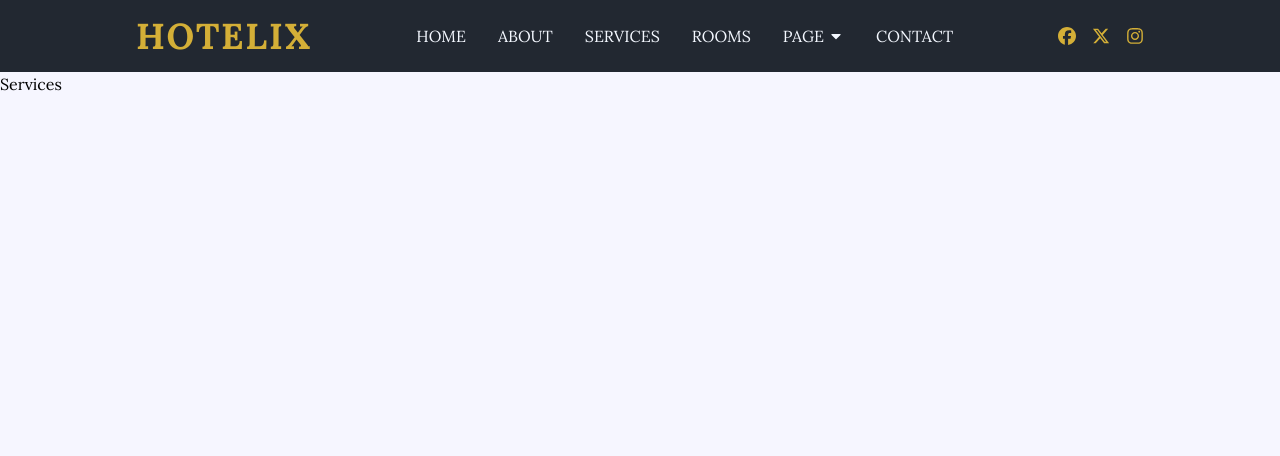
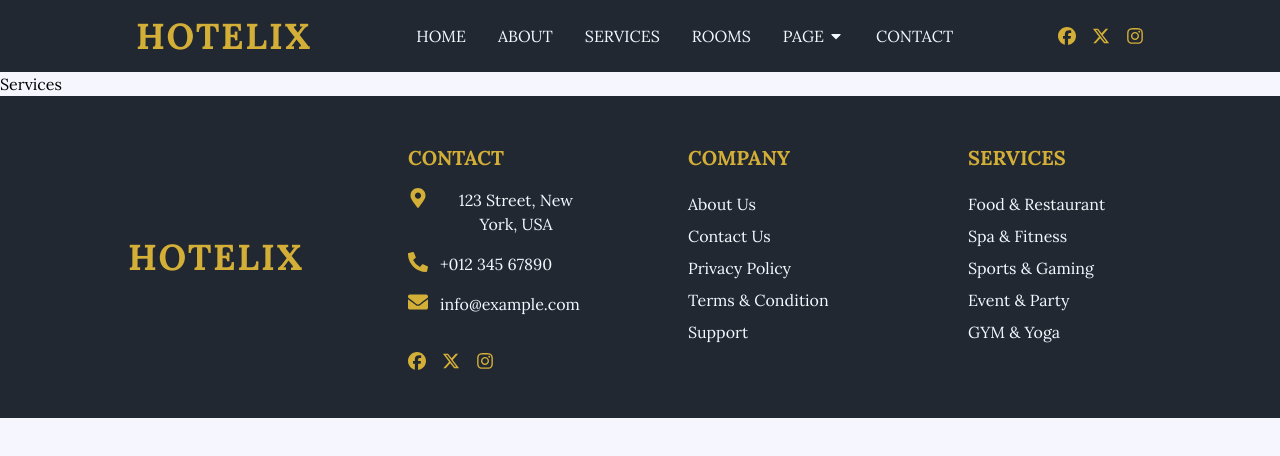
Before and after one commit to PrashantaDA/HotelIX, a React (Vite) app: page /services in a window 1280 px wide. Shown: the top 456 px of the page. Built offline with nearby package versions, Linux system fonts and the light colour scheme.

Commit message:
Updated Footer Component

```diff
--- a/src/App.jsx
+++ b/src/App.jsx
@@ -6,6 +6,7 @@ import Rooms from "./pages/Rooms.jsx";
 import Services from "./pages/Services.jsx";
 import Contact from "./pages/Contact.jsx";
 import AboutUs from "./pages/AboutUs.jsx";
+import Footer from "./components/Footer.jsx";
 
 const App = () => {
 	return (
@@ -34,6 +35,8 @@ const App = () => {
 					element={<Services />}
 				/>
 			</Routes>
+
+			<Footer />
 		</>
 	);
 };
--- a/src/components/Footer.jsx
+++ b/src/components/Footer.jsx
@@ -1,5 +1,52 @@
+import { footerContact, footerItem } from "../constants/constant";
+import SocialIcons from "./SocialIcons";
+
 const Footer = () => {
-	return <div>Footer</div>;
+	return (
+		<footer className="bg-dark text-normal">
+			<div className="w-[90%] md:w-[85%] xl:w-4/5 mx-auto py-12 grid grid-cols-1 md:grid-cols-2 xl:grid-cols-4 gap-24 xs:px-10 xl:px-0">
+				<div className="self-center">
+					<h1 className="uppercase text-4xl font-semibold tracking-wider text-primary xs:text-center md:text-left">HoteliX</h1>
+				</div>
+				<div className="flex flex-col gap-4 items-start">
+					<h6 className="font-semibold text-xl uppercase text-center text-primary">Contact</h6>
+					{footerContact.map((item, index) => (
+						<div
+							key={index}
+							className="flex items-start"
+						>
+							<h6 className="font-semibold text-xl uppercase text-primary">{item.icon}</h6>
+							<p className=" text-center">{item.name}</p>
+						</div>
+					))}
+					<div className="pt-5">
+						<SocialIcons />
+					</div>
+				</div>
+
+				{footerItem.map((item, index) => (
+					<div key={index}>
+						<h6 className="font-semibold text-xl uppercase text-primary">{item.header}</h6>
+						<ul className="flex flex-col mt-4">
+							{item.UnitItem.map((link, index) => (
+								<li
+									key={index}
+									className="my-1"
+								>
+									<a
+										href={link.href}
+										className=" hover:text-primary hover:underline cursor-pointer"
+									>
+										{link.name}
+									</a>
+								</li>
+							))}
+						</ul>
+					</div>
+				))}
+			</div>
+		</footer>
+	);
 };
 
 export default Footer;
```
